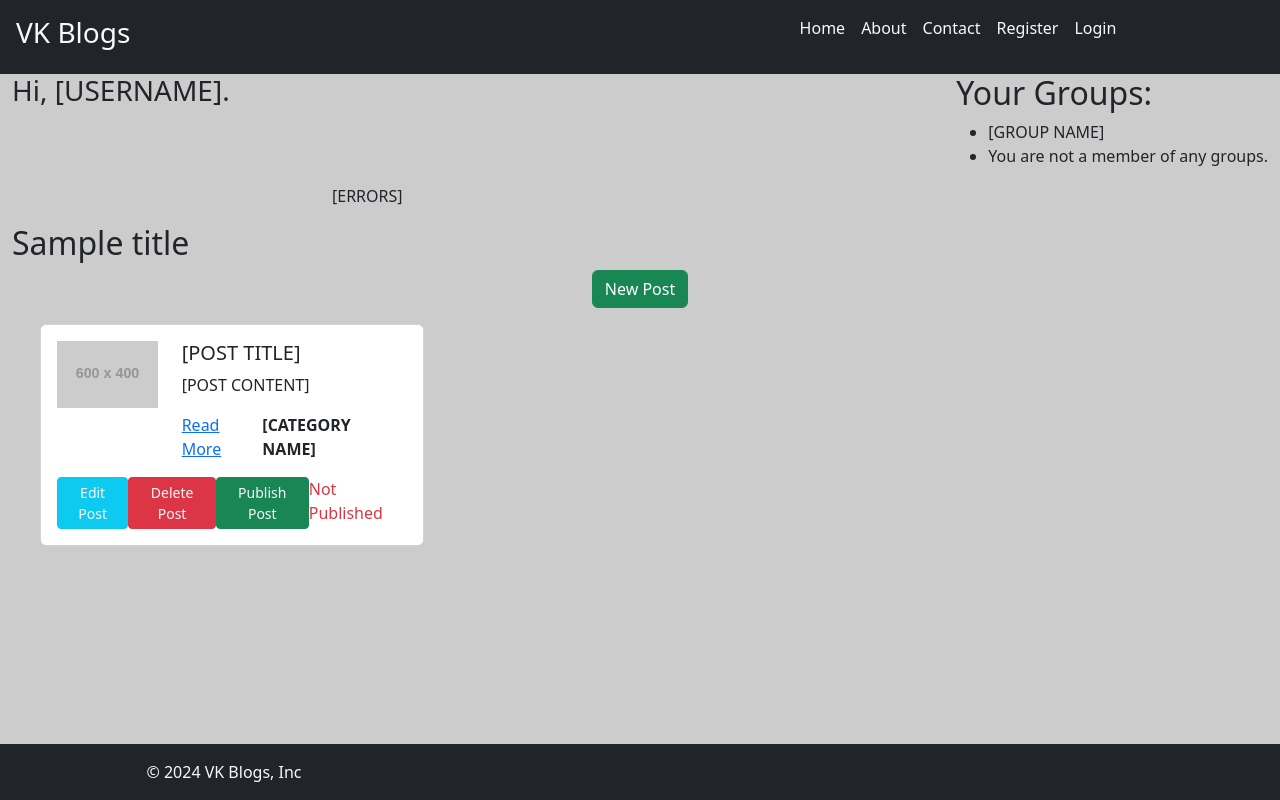
After one commit to Vishnukumar4224/-Blog-Website, a Django app: template myproject/blog/templates/blog/dashboard.html in a window 1280 px wide. The commit adds this page. Run offline with Django 5.2, Linux system fonts and the light colour scheme; the template is opened without the code that fills it: most values are stand-ins (such as "Sample title", 1, 10 or a date in 2020); grey boxes labelled with a size stand in for pictures from a placeholder-image service; some libraries are stand-ins or nearby versions.

Commit message:
dashboar, logout pages added with autheneticated

```diff
--- /dev/null
+++ b/myproject/blog/templates/blog/dashboard.html
@@ -0,0 +1,63 @@
+<!DOCTYPE html>
+{% extends "blog/base.html" %}
+
+{% block content %}
+
+    <div class="container-fluid ">
+        <div class="row">
+          <div class="col-6">
+              <h3> Hi, [USERNAME].</h3>
+          </div>
+          <div class="col d-flex justify-content-end">
+              <div>
+                  <h2>Your Groups:</h2>
+                  <ul>
+                      <li>[GROUP NAME]</li>
+                      <li>You are not a member of any groups.</li>
+                  </ul>
+              </div>
+          </div>
+        </div>
+        <div class="row d-flex justify-content-center">
+          <div class="col-6">
+              [ERRORS]
+          </div>
+        </div>
+        <div class="row">
+          <h2 class="mt-3">{{title}}</h2>
+          <div class="d-flex justify-content-center">
+              <a href="/newpost" class="btn btn-success">New Post</a>
+          </div>
+        </div>
+        <div class="row m-3">
+            <div class="col-4 mb-4">
+                <div class="card">
+                    <div class="card-body">
+                        <div class="row">
+                            <div class="col-md-4">
+                                <img style="height:300; width:300;" src="https://placehold.co/600x400" class="img-fluid" alt="...">
+                            </div>
+                            <div class="col-md-8">
+                                <h5 class="card-title">[POST TITLE]</h5>
+                                <p class="card-text">[POST CONTENT]</p>
+                                <div class="d-flex justify-content-between">
+                                    <a href="[POST DETAIL URL]">Read More</a>
+                                    <a class="text-decoration-none text-dark fw-bold" href="#">[CATEGORY NAME]</a>
+                                </div>
+                            </div>
+                        </div>
+                        <div class="d-flex justify-content-between mt-3">
+                          <a class="btn btn-info btn-sm text-light" href="[EDIT POST URL]">Edit Post</a>
+                          <a class="btn btn-danger btn-sm text-light" href="[DELETE POST URL]">Delete Post</a>
+                          <a class="btn btn-success btn-sm text-light" href="[PUBLISH POST URL]">Publish Post</a>
+                          <label class="text-danger">Not Published</label>
+                        </div>
+                    </div>
+                </div>
+            </div>
+
+        </div>
+      </div>
+    </div>
+
+{% endblock %}
--- a/myproject/blog/templates/blog/includes/header.html
+++ b/myproject/blog/templates/blog/includes/header.html
@@ -8,6 +8,16 @@
                 <a class="text-light text-decoration-none" href="/">Home</a>
                 <a class="text-light text-decoration-none" href="/about">About</a>
                 <a class="text-light text-decoration-none" href="/contact">Contact</a>
+
+                {% if user.is_authenticated %}
+                <a class="text-light text-decoration-none" href="{% url "blog:dashboard" %}">Dashboard</a>
+                <a class="text-light text-decoration-none" href="{% url "blog:logout" %}">Logout</a>
+
+                {% else %}
+                <a class="text-light text-decoration-none" href="{% url "blog:register" %}">Register</a>
+                <a class="text-light text-decoration-none" href="{% url "blog:login" %}">Login</a>
+                {% endif %}
+
             </div>
         </div>
     </div>
--- a/myproject/blog/urls.py
+++ b/myproject/blog/urls.py
@@ -14,5 +14,6 @@ urlpatterns = [
     path('register',views.register, name='register'),
     path('login',views.login, name='login'),
     path('dashboard',views.dashboard, name='dashboard'),
+    path('logout',views.logout, name='logout'),
 
     ]
```
Also changed, not shown: myproject/blog/templates/blog/includes/errors.html (added, +30 -0 lines), myproject/blog/templates/blog/login.html (+3 -18 lines), myproject/blog/templates/blog/register.html (+1 -30 lines), myproject/blog/views.py (+10 -1 lines).
